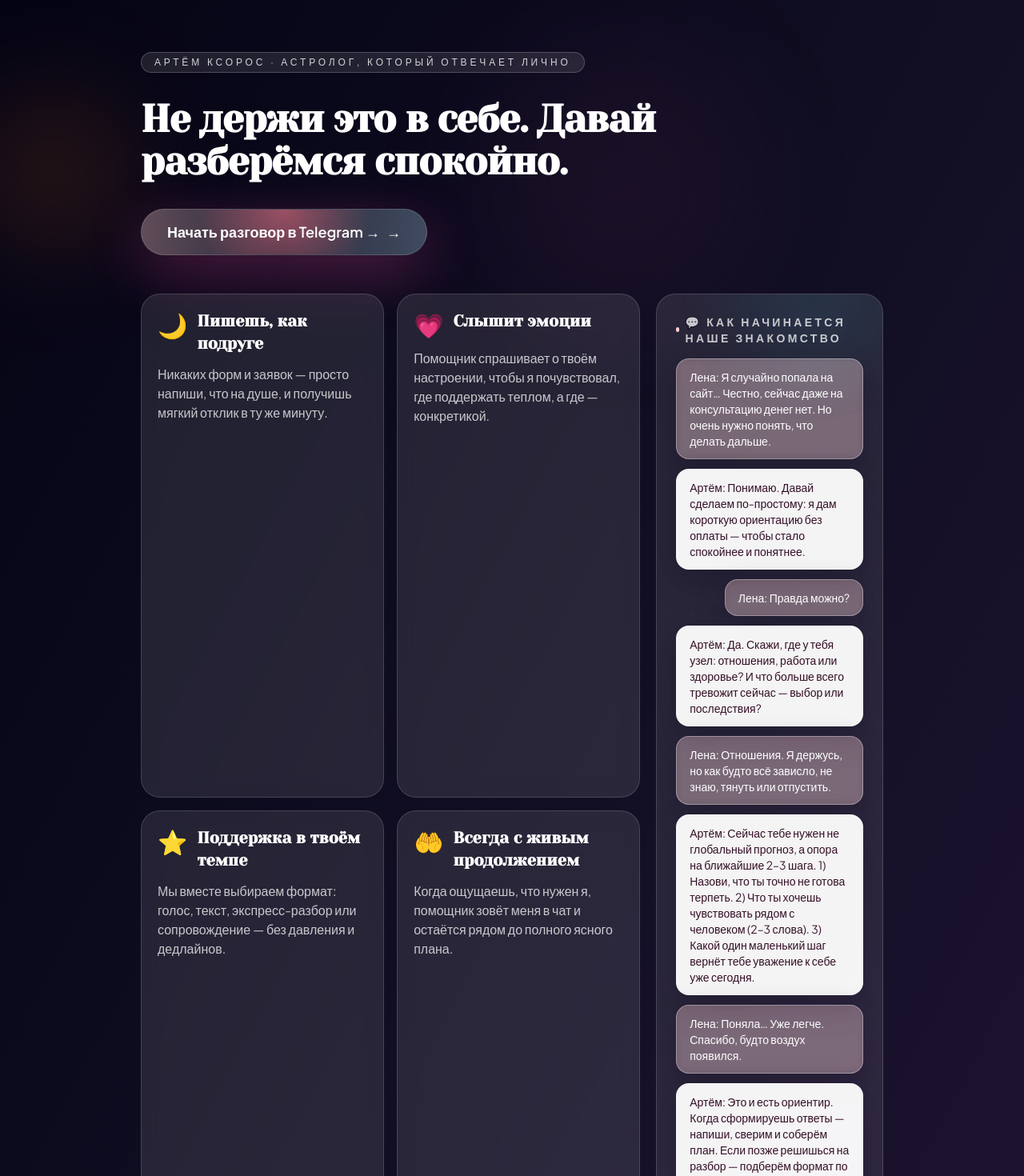
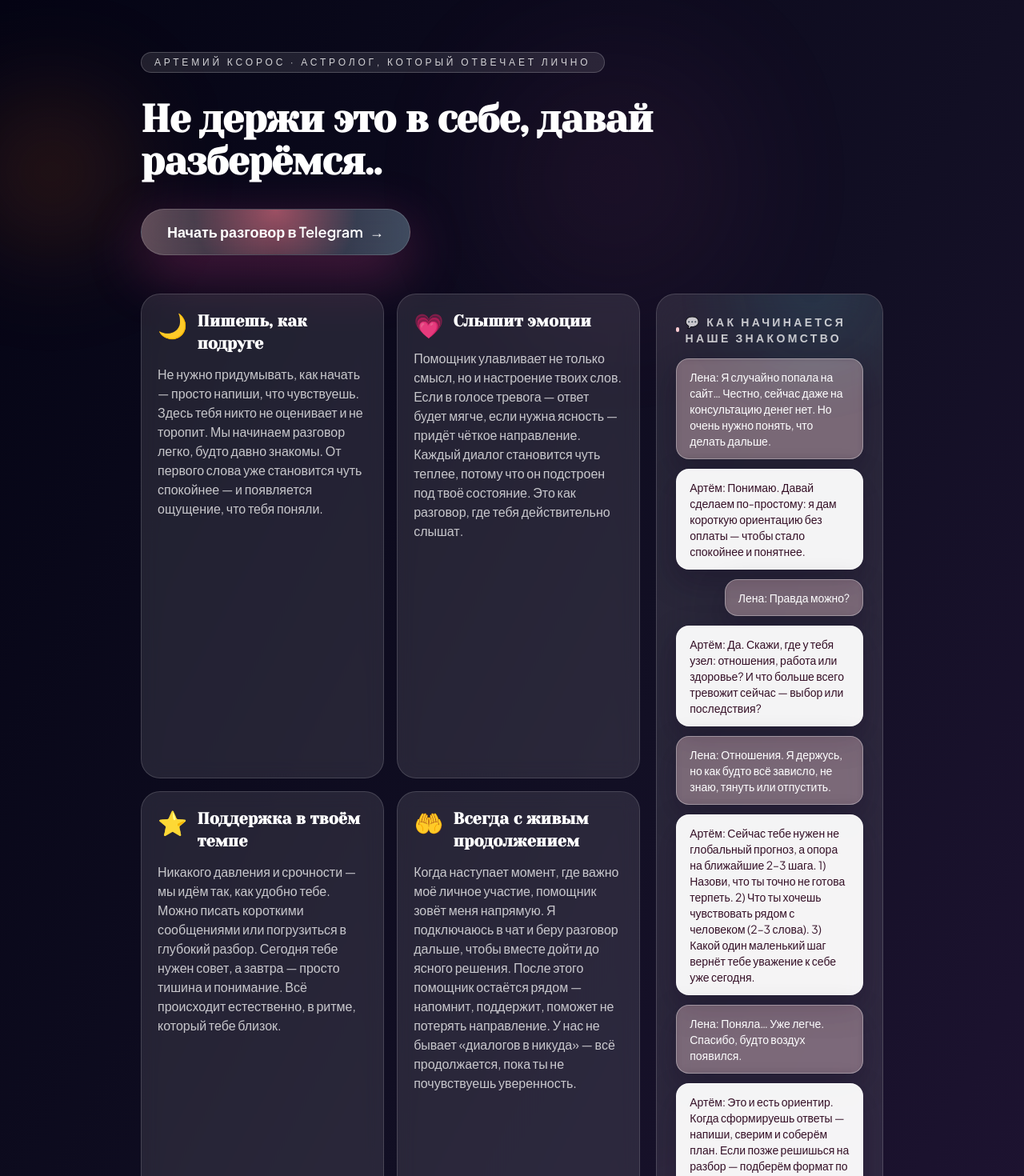
Before and after one commit to DEOZMSK/ksoros-landing-, a Next.js app: page / in a window 1280 px wide. Shown: the top 1470 px of the page at 80% size. Built offline with nearby package versions, Linux system fonts and the light colour scheme; no server answers.

Commit message:
Update site-config.ts

```diff
--- a/content/site-config.ts
+++ b/content/site-config.ts
@@ -37,20 +37,20 @@ export const siteConfig: SiteConfig = {
   meta: {
     title:
       process.env.NEXT_PUBLIC_SITE_TITLE ??
-      "Астролог Артём Ксорос — тёплый диалог начинается с «привет»",
+      "Астролог Ксорос — тёплый диалог начинается с «привет»",
     description:
       process.env.NEXT_PUBLIC_SITE_DESCRIPTION ??
-      "Зайди в Telegram, напиши «привет», и мой мягкий помощник встретит тебя первым, чтобы пригласить меня к живому разговору в тот момент, когда тебе это важно.",
+      "Зайди в Telegram, напиши «привет», и мой помощник встретит тебя первым, расскажет всё подробнее",
   },
   hero: {
     eyebrow:
       process.env.NEXT_PUBLIC_HERO_EYEBROW ??
-      "Артём Ксорос · астролог, который отвечает лично",
+      "Артемий Ксорос · астролог, который отвечает лично",
     headline:
       process.env.NEXT_PUBLIC_HERO_HEADLINE ??
-      "Не держи это в себе. Давай разберёмся спокойно.",
+      "Не держи это в себе, давай разберёмся..",
     subheadline: process.env.NEXT_PUBLIC_HERO_SUBHEADLINE ?? "",
-    ctaLabel: process.env.NEXT_PUBLIC_HERO_CTA_LABEL ?? "Начать разговор в Telegram →",
+    ctaLabel: process.env.NEXT_PUBLIC_HERO_CTA_LABEL ?? "Начать разговор в Telegram",
     note: process.env.NEXT_PUBLIC_HERO_NOTE ?? "",
   },
   features: [
@@ -58,25 +58,25 @@ export const siteConfig: SiteConfig = {
     icon: "🌙",
     title: "Пишешь, как подруге",
     description:
-        "Никаких форм и заявок — просто напиши, что на душе, и получишь мягкий отклик в ту же минуту."
+      "Не нужно придумывать, как начать — просто напиши, что чувствуешь. Здесь тебя никто не оценивает и не торопит. Мы начинаем разговор легко, будто давно знакомы. От первого слова уже становится чуть спокойнее — и появляется ощущение, что тебя поняли."
   },
   {
     icon: "💗",
     title: "Слышит эмоции",
     description:
-        "Помощник спрашивает о твоём настроении, чтобы я почувствовал, где поддержать теплом, а где — конкретикой."
+      "Помощник улавливает не только смысл, но и настроение твоих слов. Если в голосе тревога — ответ будет мягче, если нужна ясность — придёт чёткое направление. Каждый диалог становится чуть теплее, потому что он подстроен под твоё состояние. Это как разговор, где тебя действительно слышат."
   },
   {
     icon: "⭐",
     title: "Поддержка в твоём темпе",
     description:
-        "Мы вместе выбираем формат: голос, текст, экспресс-разбор или сопровождение — без давления и дедлайнов."
+      "Никакого давления и срочности — мы идём так, как удобно тебе. Можно писать короткими сообщениями или погрузиться в глубокий разбор. Сегодня тебе нужен совет, а завтра — просто тишина и понимание. Всё происходит естественно, в ритме, который тебе близок."
   },
   {
     icon: "🤲",
     title: "Всегда с живым продолжением",
     description:
-        "Когда ощущаешь, что нужен я, помощник зовёт меня в чат и остаётся рядом до полного ясного плана."
+      "Когда наступает момент, где важно моё личное участие, помощник зовёт меня напрямую. Я подключаюсь в чат и беру разговор дальше, чтобы вместе дойти до ясного решения. После этого помощник остаётся рядом — напомнит, поддержит, поможет не потерять направление. У нас не бывает «диалогов в никуда» — всё продолжается, пока ты не почувствуешь уверенность."
   }
 ],
   chatPreview: {
```
Lines whose indentation alone changed are shown as unchanged.
